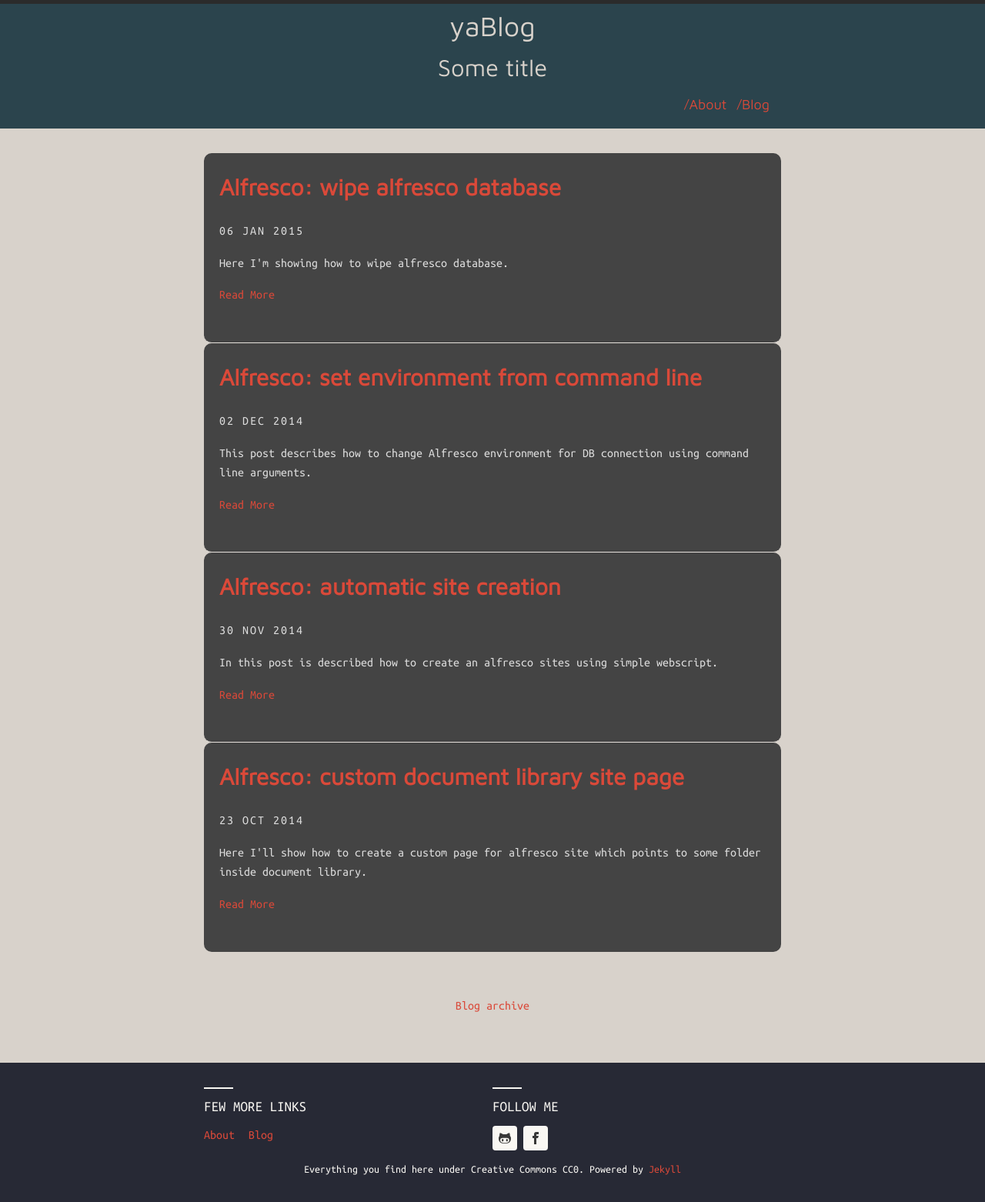
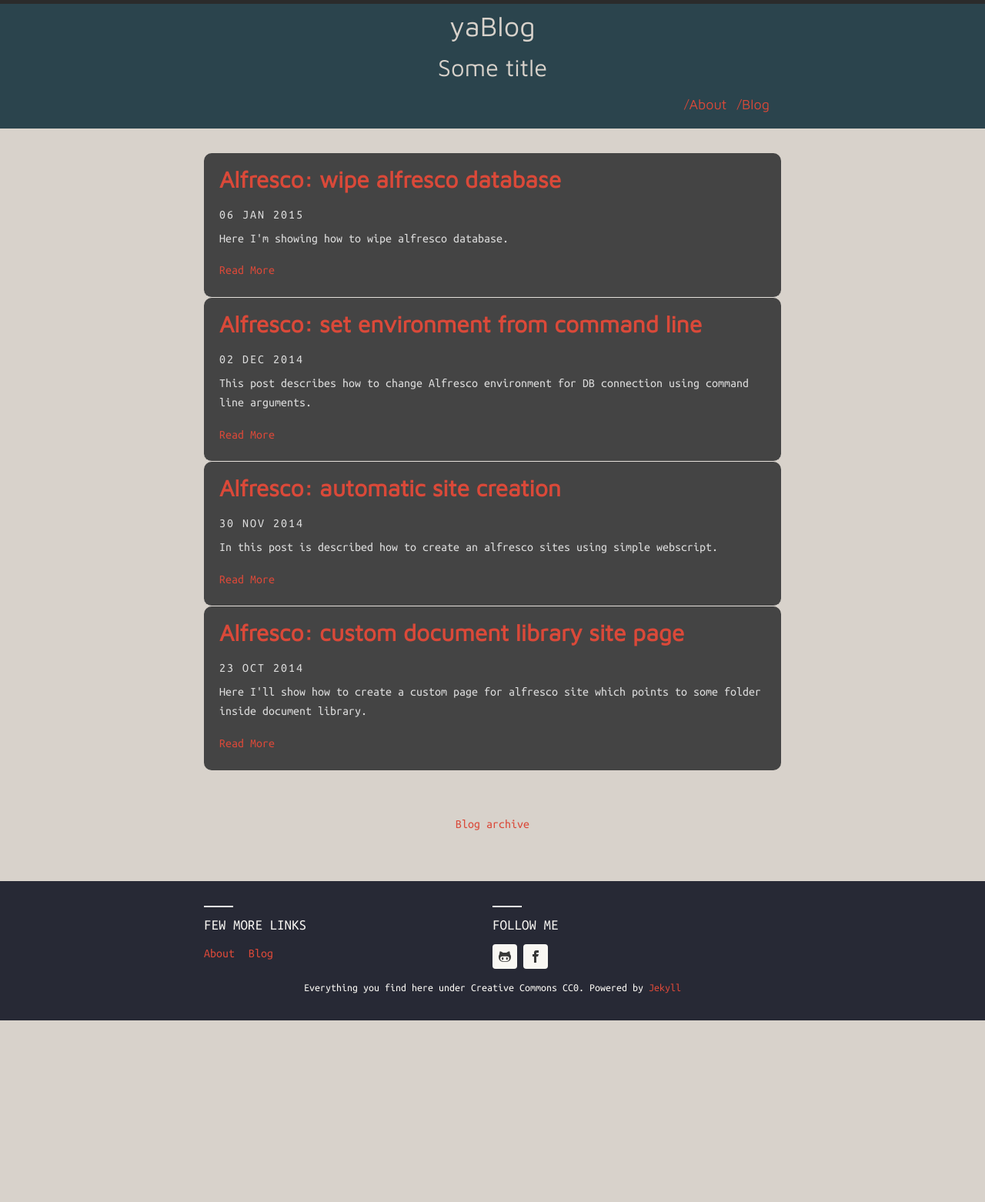
Before and after one commit to streetturtle/streetturtle.github.io, a Jekyll site: the page built from index.html, in a window 1280 px wide. Shown: the whole page at 77% size. Built offline with Jekyll 4.4.1, drawn with Linux system fonts in a browser that asks for light colours; nearby versions of some CDN libraries; after the commit the page ends 1326 px from its top, so only the background shows below that.

Commit message:
small css changes

```diff
--- a/assets/css/main.scss
+++ b/assets/css/main.scss
@@ -639,11 +639,11 @@ div.post {
   padding-bottom: 1em;
   border-bottom: 1px $base-05 solid;
   background-color: #444;
-  padding: 20px 20px 10px;
+  padding: 10px 20px 10px;
   border-radius: 10px;
   @include MQ(M) {
 
-    padding-bottom: 2em;
+    padding-bottom: 5px;
   }
 
   h1, h3{
@@ -662,7 +662,7 @@ span.post-date {
   @include font-size(12px);
   overflow: hidden;
   display: block;
-  padding: 1em 0;
+  padding: 5px 0;
 
   @include MQ(M) {
     @include font-size(16px);
```
